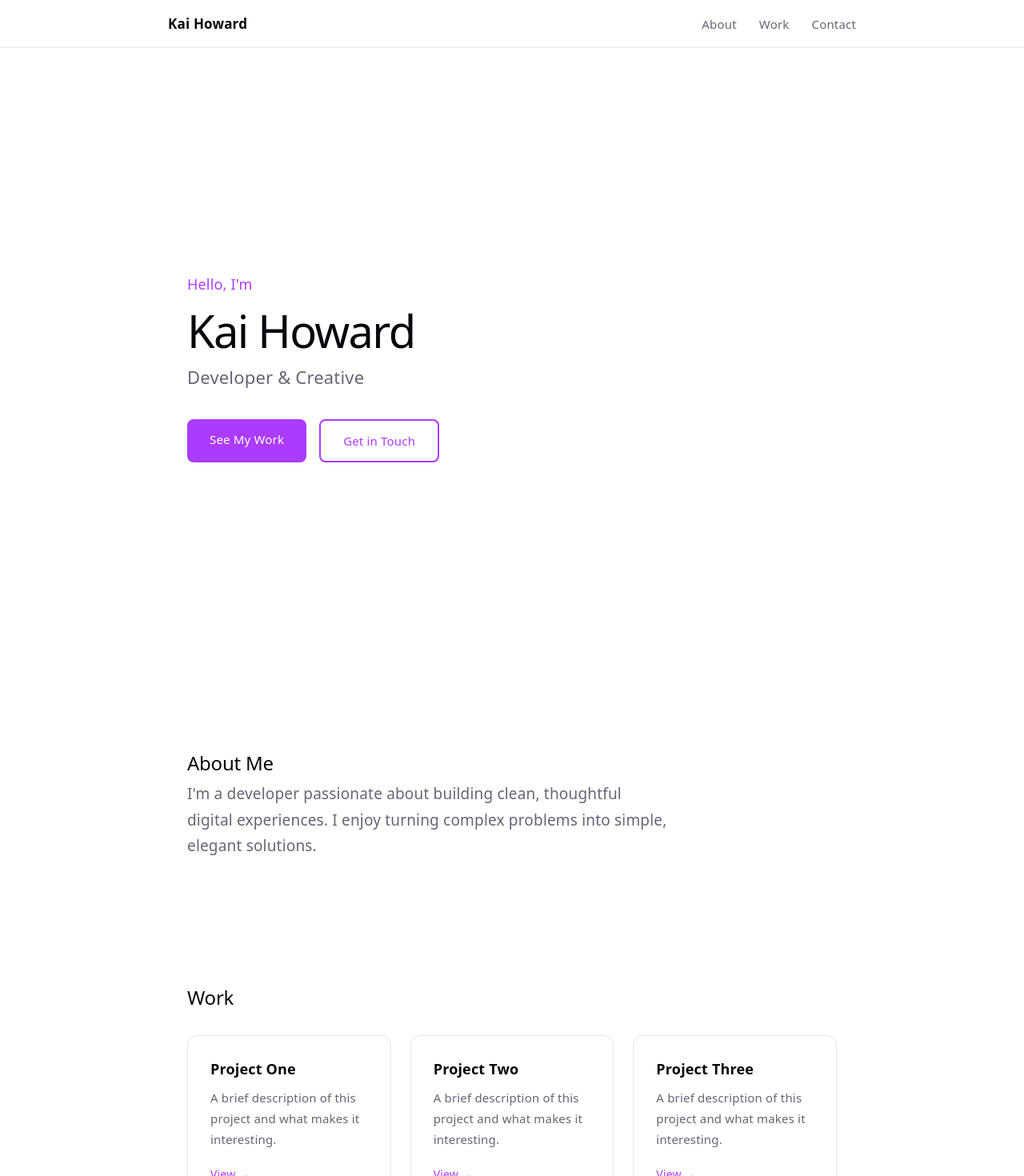
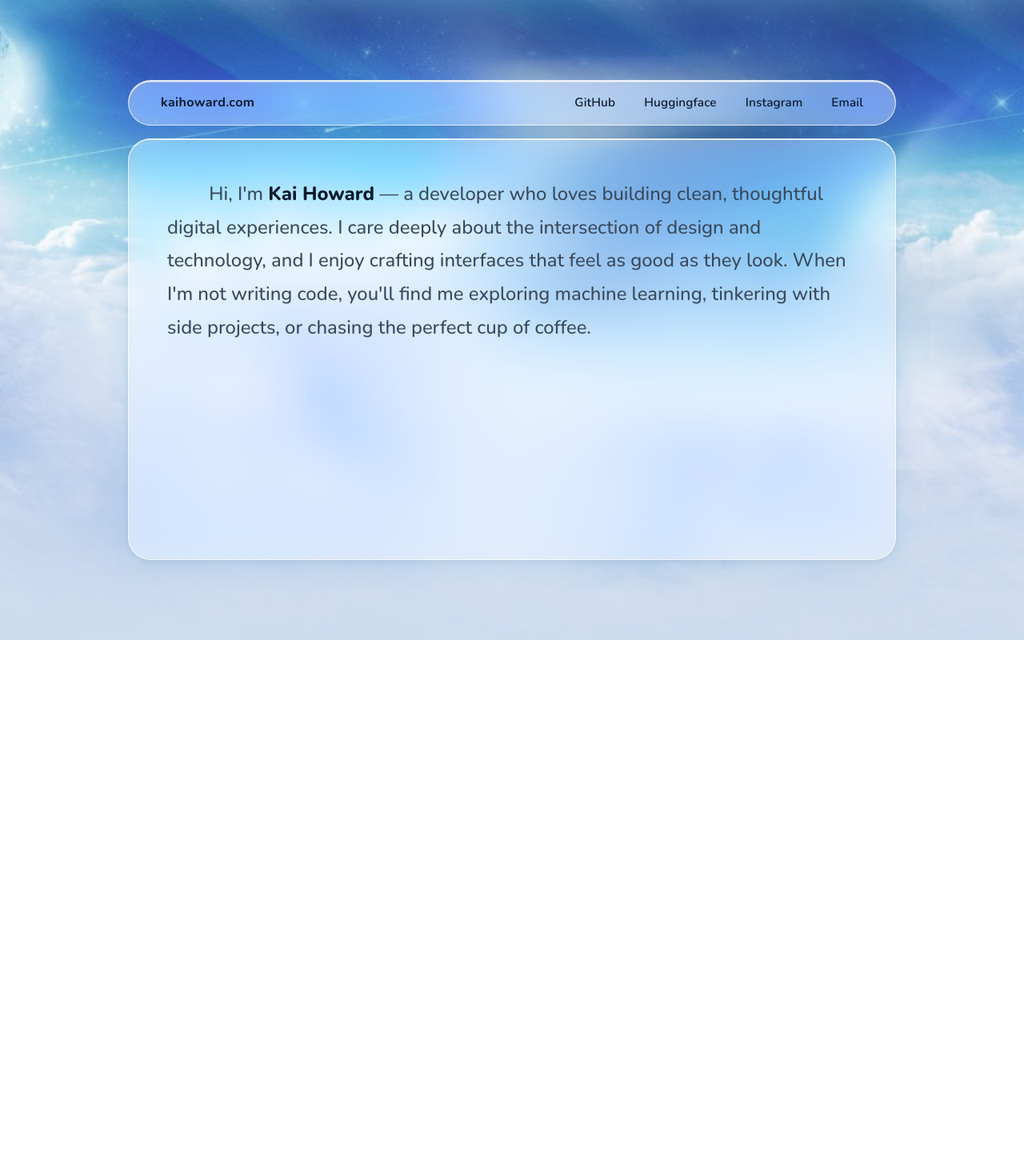
Before and after one commit to pikalover6/kaihoward, a React (Vite) app: page / in a window 1280 px wide. Shown: the top 1470 px of the page at 80% size. After the commit the page ends 800 px from the top, so only its background shows below. Built offline with nearby package versions, Linux system fonts and the light colour scheme.

Commit message:
Initial personal prototype

```diff
--- a/src/App.css
+++ b/src/App.css
@@ -1,372 +1,115 @@
-/* ── Nav ── */
-.site-header {
-  position: sticky;
-  top: 0;
-  z-index: 100;
-  background: var(--bg);
-  border-bottom: 1px solid var(--border);
+/* -- Page -- */
+.page {
+  min-height: 100svh;
+  display: flex;
+  align-items: center;
+  justify-content: center;
+  padding: 24px;
+  box-sizing: border-box;
 }
 
-nav {
+/* -- Layout column: navbar + card stacked -- */
+.layout {
+  width: 75vw;
+  height: 75svh;
+  display: flex;
+  flex-direction: column;
+  gap: 16px;
+}
+
+/* -- Slim navbar bar -- */
+.navbar {
+  width: 100%;
+  background: rgba(255, 255, 255, 0.38);
+  backdrop-filter: blur(22px) saturate(1.8);
+  -webkit-backdrop-filter: blur(22px) saturate(1.8);
+  border-radius: 999px;
+  border: 1.5px solid rgba(255, 255, 255, 0.72);
+  box-shadow:
+    0 4px 16px rgba(80, 160, 220, 0.15),
+    0 1px 4px rgba(0, 0, 0, 0.06),
+    inset 0 1.5px 0 rgba(255, 255, 255, 0.85);
+  /* uniform vertical padding; horizontal handled by children so hover
+     pill edges land at the same inset on both sides */
+  padding: 8px;
   display: flex;
   align-items: center;
   justify-content: space-between;
-  max-width: 860px;
-  margin: 0 auto;
-  padding: 16px 24px;
+  flex-shrink: 0;
 }
 
-.nav-name {
-  font-weight: 600;
+/* Brand text on the left — left margin matches right group's pill margin */
+.nav-brand {
+  font-size: 0.95rem;
+  font-weight: 700;
   color: var(--text-h);
-  font-size: 17px;
+  letter-spacing: 0.02em;
+  /* 32px so brand text aligns with card's 48px padding (8px bar + 8px here + 16px pill-pad equivalent) */
+  padding: 7px 0 7px 32px;
+  user-select: none;
 }
 
-nav ul {
-  list-style: none;
-  margin: 0;
-  padding: 0;
+/* Right-side links group */
+.nav-right {
   display: flex;
-  gap: 28px;
+  align-items: center;
+  gap: 4px;
+  padding-right: 16px;
 }
 
-nav a {
-  color: var(--text);
+.nav-link {
+  padding: 8px 16px;
+  border-radius: 999px;
+  font-size: 0.9rem;
+  font-weight: 600;
   text-decoration: none;
-  font-size: 15px;
-  transition: color 0.2s;
+  color: var(--text-h);
+  letter-spacing: 0.01em;
+  transition: background 0.15s, color 0.15s;
 }
 
-nav a:hover {
-  color: var(--accent);
+.nav-link:hover {
+  background: rgba(255, 255, 255, 0.50);
+  color: #1060b8;
 }
 
-/* ── Sections ── */
-main {
-  max-width: 860px;
-  margin: 0 auto;
-  padding: 0 24px;
+/* -- Glassmorphic card -- */
+.card {
   width: 100%;
+  flex: 1;
+  background: rgba(255, 255, 255, 0.38);
+  backdrop-filter: blur(22px) saturate(1.8);
+  -webkit-backdrop-filter: blur(22px) saturate(1.8);
+  border-radius: 28px;
+  border: 1.5px solid rgba(255, 255, 255, 0.72);
+  box-shadow:
+    0 8px 32px rgba(80, 160, 220, 0.18),
+    0 2px 8px rgba(0, 0, 0, 0.08),
+    inset 0 1px 0 rgba(255, 255, 255, 0.85);
+  padding: 48px;
   box-sizing: border-box;
+  display: flex;
+  align-items: flex-start;
+  justify-content: flex-start;
 }
 
-section {
-  padding: 80px 0;
-}
-
-/* ── Hero ── */
-#hero {
-  min-height: 80svh;
-  display: flex;
-  align-items: center;
-}
-
-.hero-content {
+/* -- Bio (now the primary hero text) -- */
+.card-bio {
+  font-size: clamp(1.15rem, 2vw, 1.4rem);
+  font-weight: 500;
+  color: var(--text);
+  line-height: 1.75;
+  margin: 0;
   text-align: left;
 }
 
-.hero-eyebrow {
-  font-size: 18px;
-  color: var(--accent);
-  margin: 0 0 8px;
-  font-weight: 500;
+/* First-line paragraph indent */
+.indent {
+  display: inline-block;
+  width: 2.2em;
 }
 
-.hero-tagline {
-  font-size: 22px;
-  color: var(--text);
-  margin: 0 0 40px;
-}
-
-.hero-actions {
-  display: flex;
-  gap: 16px;
-  flex-wrap: wrap;
-}
-
-/* ── Buttons ── */
-.btn {
-  display: inline-block;
-  padding: 12px 28px;
-  border-radius: 8px;
-  font-size: 15px;
-  font-weight: 500;
-  text-decoration: none;
-  transition: opacity 0.2s, background 0.2s;
-  cursor: pointer;
-}
-
-.btn-primary {
-  background: var(--accent);
-  color: #fff;
-}
-
-.btn-primary:hover {
-  opacity: 0.85;
-}
-
-.btn-outline {
-  border: 2px solid var(--accent);
-  color: var(--accent);
-  background: transparent;
-}
-
-.btn-outline:hover {
-  background: var(--accent-bg);
-}
-
-/* ── About ── */
-#about p {
-  max-width: 600px;
-  font-size: 19px;
-  line-height: 1.7;
-  color: var(--text);
-}
-
-/* ── Work ── */
-.work-grid {
-  display: grid;
-  grid-template-columns: repeat(auto-fill, minmax(240px, 1fr));
-  gap: 24px;
-  margin-top: 32px;
-}
-
-.work-card {
-  border: 1px solid var(--border);
-  border-radius: 12px;
-  padding: 28px;
-  text-align: left;
-  background: var(--bg);
-  transition: box-shadow 0.2s;
-}
-
-.work-card:hover {
-  box-shadow: var(--shadow);
-}
-
-.work-card h3 {
-  margin: 0 0 10px;
-  font-size: 18px;
+.card-bio strong {
+  font-weight: 800;
   color: var(--text-h);
 }
-
-.work-card p {
-  font-size: 15px;
-  color: var(--text);
-  margin: 0 0 16px;
-}
-
-.work-link {
-  font-size: 14px;
-  font-weight: 500;
-  color: var(--accent);
-  text-decoration: none;
-}
-
-.work-link:hover {
-  text-decoration: underline;
-}
-
-/* ── Contact ── */
-#contact {
-  text-align: center;
-}
-
-#contact p {
-  margin-bottom: 28px;
-  font-size: 18px;
-}
-
-.social-links {
-  display: flex;
-  gap: 24px;
-  justify-content: center;
-  margin-top: 24px;
-}
-
-.social-links a {
-  color: var(--text);
-  text-decoration: none;
-  font-size: 15px;
-  font-weight: 500;
-  transition: color 0.2s;
-}
-
-.social-links a:hover {
-  color: var(--accent);
-}
-
-/* ── Footer ── */
-footer {
-  border-top: 1px solid var(--border);
-  text-align: center;
-  padding: 24px;
-  font-size: 14px;
-  color: var(--text);
-}
-
-.hero {
-  position: relative;
-
-  .base,
-  .framework,
-  .vite {
-    inset-inline: 0;
-    margin: 0 auto;
-  }
-
-  .base {
-    width: 170px;
-    position: relative;
-    z-index: 0;
-  }
-
-  .framework,
-  .vite {
-    position: absolute;
-  }
-
-  .framework {
-    z-index: 1;
-    top: 34px;
-    height: 28px;
-    transform: perspective(2000px) rotateZ(300deg) rotateX(44deg) rotateY(39deg)
-      scale(1.4);
-  }
-
-  .vite {
-    z-index: 0;
-    top: 107px;
-    height: 26px;
-    width: auto;
-    transform: perspective(2000px) rotateZ(300deg) rotateX(40deg) rotateY(39deg)
-      scale(0.8);
-  }
-}
-
-#center {
-  display: flex;
-  flex-direction: column;
-  gap: 25px;
-  place-content: center;
-  place-items: center;
-  flex-grow: 1;
-
-  @media (max-width: 1024px) {
-    padding: 32px 20px 24px;
-    gap: 18px;
-  }
-}
-
-#next-steps {
-  display: flex;
-  border-top: 1px solid var(--border);
-  text-align: left;
-
-  & > div {
-    flex: 1 1 0;
-    padding: 32px;
-    @media (max-width: 1024px) {
-      padding: 24px 20px;
-    }
-  }
-
-  .icon {
-    margin-bottom: 16px;
-    width: 22px;
-    height: 22px;
-  }
-
-  @media (max-width: 1024px) {
-    flex-direction: column;
-    text-align: center;
-  }
-}
-
-#docs {
-  border-right: 1px solid var(--border);
-
-  @media (max-width: 1024px) {
-    border-right: none;
-    border-bottom: 1px solid var(--border);
-  }
-}
-
-#next-steps ul {
-  list-style: none;
-  padding: 0;
-  display: flex;
-  gap: 8px;
-  margin: 32px 0 0;
-
-  .logo {
-    height: 18px;
-  }
-
-  a {
-    color: var(--text-h);
-    font-size: 16px;
-    border-radius: 6px;
-    background: var(--social-bg);
-    display: flex;
-    padding: 6px 12px;
-    align-items: center;
-    gap: 8px;
-    text-decoration: none;
-    transition: box-shadow 0.3s;
-
-    &:hover {
-      box-shadow: var(--shadow);
-    }
-    .button-icon {
-      height: 18px;
-      width: 18px;
-    }
-  }
-
-  @media (max-width: 1024px) {
-    margin-top: 20px;
-    flex-wrap: wrap;
-    justify-content: center;
-
-    li {
-      flex: 1 1 calc(50% - 8px);
-    }
-
-    a {
-      width: 100%;
-      justify-content: center;
-      box-sizing: border-box;
-    }
-  }
-}
-
-#spacer {
-  height: 88px;
-  border-top: 1px solid var(--border);
-  @media (max-width: 1024px) {
-    height: 48px;
-  }
-}
-
-.ticks {
-  position: relative;
-  width: 100%;
-
-  &::before,
-  &::after {
-    content: '';
-    position: absolute;
-    top: -4.5px;
-    border: 5px solid transparent;
-  }
-
-  &::before {
-    left: 0;
-    border-left-color: var(--border);
-  }
-  &::after {
-    right: 0;
-    border-right-color: var(--border);
-  }
-}
--- a/src/App.jsx
+++ b/src/App.jsx
@@ -1,77 +1,48 @@
 import './App.css'
+
+const navLinks = [
+  { label: 'GitHub',      href: 'https://github.com/pikalover6' },
+  { label: 'Huggingface', href: 'https://huggingface.co/totally-not-an-llm' },
+  { label: 'Instagram',   href: 'https://www.instagram.com/kaihoward824/' },
+  { label: 'Email',       href: 'mailto:kaihoward106@gmail.com' },
+]
 
 function App() {
   return (
-    <>
-      <header className="site-header">
-        <nav>
-          <span className="nav-name">Kai Howard</span>
-          <ul>
-            <li><a href="#about">About</a></li>
-            <li><a href="#work">Work</a></li>
-            <li><a href="#contact">Contact</a></li>
-          </ul>
+    <div className="page">
+      <div className="layout">
+
+        <nav className="navbar">
+          <span className="nav-brand">kaihoward.com</span>
+          <div className="nav-right">
+            {navLinks.map(({ label, href }) => (
+              <a
+                key={label}
+                href={href}
+                className="nav-link"
+                target={href.startsWith('http') ? '_blank' : undefined}
+                rel="noreferrer"
+              >
+                {label}
+              </a>
+            ))}
+          </div>
         </nav>
-      </header>
 
-      <main>
-        <section id="hero">
-          <div className="hero-content">
-            <p className="hero-eyebrow">Hello, I&apos;m</p>
-            <h1>Kai Howard</h1>
-            <p className="hero-tagline">Developer &amp; Creative</p>
-            <div className="hero-actions">
-              <a href="#work" className="btn btn-primary">See My Work</a>
-              <a href="#contact" className="btn btn-outline">Get in Touch</a>
-            </div>
+        <div className="card">
+          <div className="card-inner">
+            <p className="card-bio">
+              <span className="indent" />Hi, I&apos;m <strong>Kai Howard</strong> — a developer who loves
+              building clean, thoughtful digital experiences. I care deeply about the intersection
+              of design and technology, and I enjoy crafting interfaces that feel as good as they look.
+              When I&apos;m not writing code, you&apos;ll find me exploring machine learning, tinkering
+              with side projects, or chasing the perfect cup of coffee.
+            </p>
           </div>
-        </section>
+        </div>
 
-        <section id="about">
-          <h2>About Me</h2>
-          <p>
-            I&apos;m a developer passionate about building clean, thoughtful digital
-            experiences. I enjoy turning complex problems into simple, elegant
-            solutions.
-          </p>
-        </section>
-
-        <section id="work">
-          <h2>Work</h2>
-          <div className="work-grid">
-            <div className="work-card">
-              <h3>Project One</h3>
-              <p>A brief description of this project and what makes it interesting.</p>
-              <a href="#" className="work-link">View &rarr;</a>
-            </div>
-            <div className="work-card">
-              <h3>Project Two</h3>
-              <p>A brief description of this project and what makes it interesting.</p>
-              <a href="#" className="work-link">View &rarr;</a>
-            </div>
-            <div className="work-card">
-              <h3>Project Three</h3>
-              <p>A brief description of this project and what makes it interesting.</p>
-              <a href="#" className="work-link">View &rarr;</a>
-            </div>
-          </div>
-        </section>
-
-        <section id="contact">
-          <h2>Get in Touch</h2>
-          <p>Have a project in mind or just want to say hi?</p>
-          <a href="mailto:kai@example.com" className="btn btn-primary">Email Me</a>
-          <div className="social-links">
-            <a href="https://github.com" target="_blank" rel="noreferrer">GitHub</a>
-            <a href="https://linkedin.com" target="_blank" rel="noreferrer">LinkedIn</a>
-          </div>
-        </section>
-      </main>
-
-      <footer>
-        <p>&copy; {new Date().getFullYear()} Kai Howard</p>
-      </footer>
-    </>
+      </div>
+    </div>
   )
 }
 
--- a/src/index.css
+++ b/src/index.css
@@ -1,105 +1,42 @@
+@import url('https://fonts.googleapis.com/css2?family=Nunito:wght@400;500;600;700;800&display=swap');
+
 :root {
-  --text: #6b6375;
-  --text-h: #08060d;
-  --bg: #fff;
-  --border: #e5e4e7;
-  --code-bg: #f4f3ec;
-  --accent: #aa3bff;
-  --accent-bg: rgba(170, 59, 255, 0.1);
-  --accent-border: rgba(170, 59, 255, 0.5);
-  --social-bg: rgba(244, 243, 236, 0.5);
-  --shadow:
-    rgba(0, 0, 0, 0.1) 0 10px 15px -3px, rgba(0, 0, 0, 0.05) 0 4px 6px -2px;
+  --text:      #3a4a5c;
+  --text-h:    #0d1b2e;
+  --text-soft: #5a6e84;
+  --pill-bg: rgba(255, 255, 255, 0.55);
+  --pill-bg-hover: rgba(255, 255, 255, 0.82);
+  --pill-border: rgba(255, 255, 255, 0.85);
+  --pill-text: #1a3a5c;
 
-  --sans: system-ui, 'Segoe UI', Roboto, sans-serif;
-  --heading: system-ui, 'Segoe UI', Roboto, sans-serif;
-  --mono: ui-monospace, Consolas, monospace;
-
-  font: 18px/145% var(--sans);
-  letter-spacing: 0.18px;
-  color-scheme: light dark;
+  font-family: 'Nunito', system-ui, 'Helvetica Neue', Arial, sans-serif;
+  font-size: 17px;
+  line-height: 1.5;
   color: var(--text);
-  background: var(--bg);
+  color-scheme: light;
   font-synthesis: none;
   text-rendering: optimizeLegibility;
   -webkit-font-smoothing: antialiased;
-  -moz-osx-font-smoothing: grayscale;
-
-  @media (max-width: 1024px) {
-    font-size: 16px;
-  }
 }
 
-@media (prefers-color-scheme: dark) {
-  :root {
-    --text: #9ca3af;
-    --text-h: #f3f4f6;
-    --bg: #16171d;
-    --border: #2e303a;
-    --code-bg: #1f2028;
-    --accent: #c084fc;
-    --accent-bg: rgba(192, 132, 252, 0.15);
-    --accent-border: rgba(192, 132, 252, 0.5);
-    --social-bg: rgba(47, 48, 58, 0.5);
-    --shadow:
-      rgba(0, 0, 0, 0.4) 0 10px 15px -3px, rgba(0, 0, 0, 0.25) 0 4px 6px -2px;
-  }
+*,
+*::before,
+*::after {
+  box-sizing: border-box;
+}
 
-  #social .button-icon {
-    filter: invert(1) brightness(2);
-  }
+html,
+body,
+#root {
+  margin: 0;
+  padding: 0;
+  height: 100%;
 }
 
 body {
-  margin: 0;
+  background-image: url('./assets/background.jpg');
+  background-size: cover;
+  background-position: center;
+  background-attachment: fixed;
+  min-height: 100svh;
 }
-
-#root {
-  min-height: 100svh;
-  display: flex;
-  flex-direction: column;
-}
-
-h1,
-h2 {
-  font-family: var(--heading);
-  font-weight: 500;
-  color: var(--text-h);
-}
-
-h1 {
-  font-size: 56px;
-  letter-spacing: -1.68px;
-  margin: 32px 0;
-  @media (max-width: 1024px) {
-    font-size: 36px;
-    margin: 20px 0;
-  }
-}
-h2 {
-  font-size: 24px;
-  line-height: 118%;
-  letter-spacing: -0.24px;
-  margin: 0 0 8px;
-  @media (max-width: 1024px) {
-    font-size: 20px;
-  }
-}
-p {
-  margin: 0;
-}
-
-code,
-.counter {
-  font-family: var(--mono);
-  display: inline-flex;
-  border-radius: 4px;
-  color: var(--text-h);
-}
-
-code {
-  font-size: 15px;
-  line-height: 135%;
-  padding: 4px 8px;
-  background: var(--code-bg);
-}
```
Also changed, not shown: src/assets/background.jpg (added), 1 other file (tests, documents, lock files or other folders).
